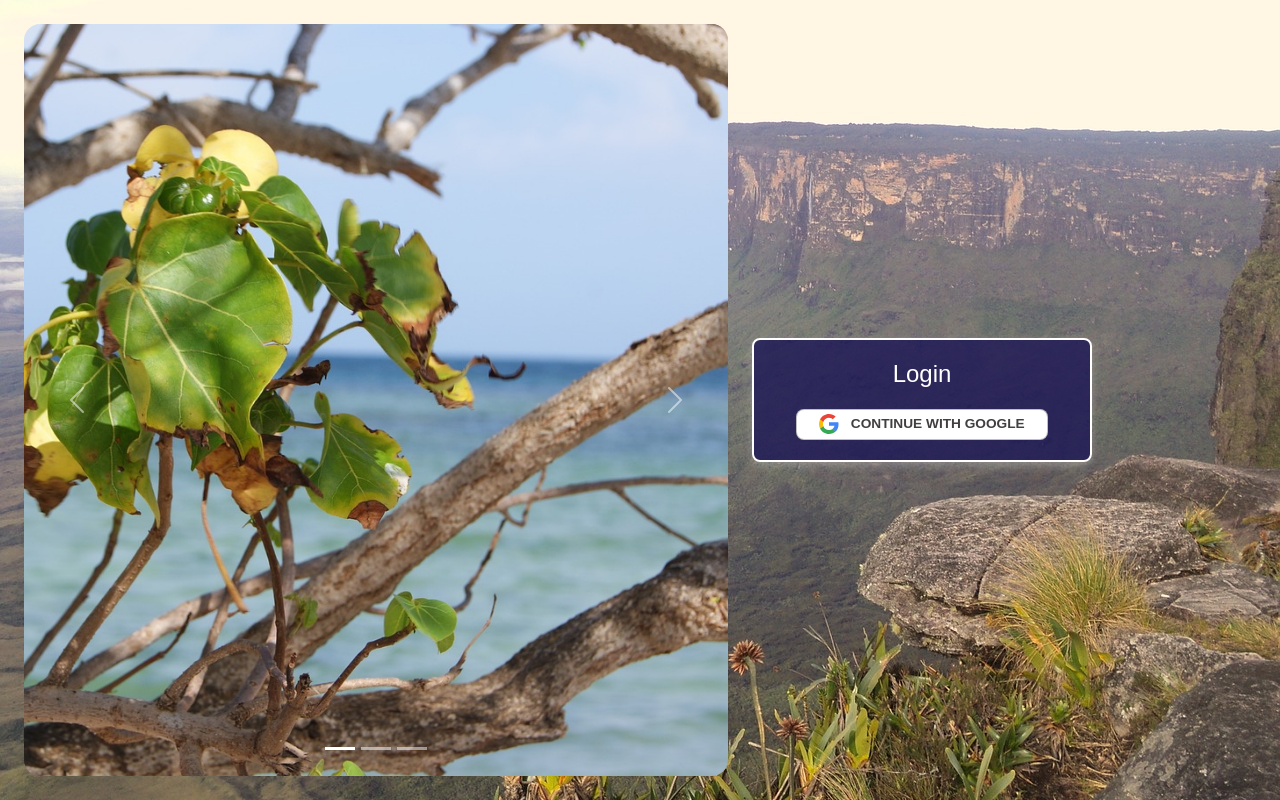
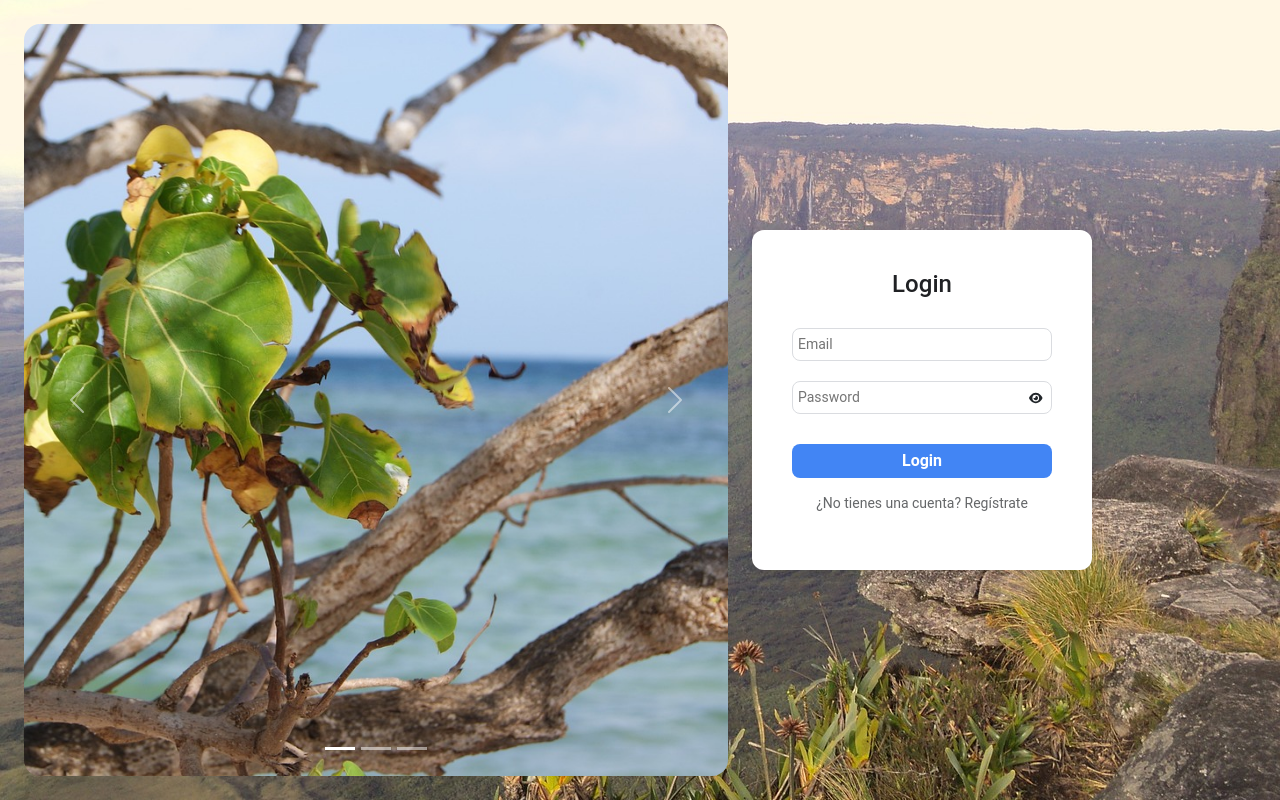
Before and after one commit to Abrahanpiloto/curso-react-fazt, a React (Vite) app: page / in a window 1280 px wide. Built offline with nearby package versions, Linux system fonts and the light colour scheme; no server answers; the database is empty; a web font is replaced by a local one.

Commit message:
cambio de login

```diff
--- a/index.html
+++ b/index.html
@@ -2,7 +2,7 @@
 <html lang="en">
   <head>
     <meta charset="UTF-8" />
-    <link rel="icon" type="image/svg+xml" href="/vite.svg" />
+    <!-- <link rel="icon" type="image/svg+xml" href="/vite.svg" /> -->
     <meta name="viewport" content="width=device-width, initial-scale=1.0" />
     <link rel="preconnect" href="https://fonts.googleapis.com" />
     <link rel="preconnect" href="https://fonts.gstatic.com" crossorigin />
--- a/package.json
+++ b/package.json
@@ -11,6 +11,9 @@
     "preview": "vite preview"
   },
   "dependencies": {
+    "@fortawesome/fontawesome-svg-core": "^6.6.0",
+    "@fortawesome/free-solid-svg-icons": "^6.6.0",
+    "@fortawesome/react-fontawesome": "^0.2.2",
     "@notionhq/client": "^2.2.15",
     "body-parser": "^1.20.2",
     "cors": "^2.8.5",
--- a/src/components/Login.jsx
+++ b/src/components/Login.jsx
@@ -1,7 +1,12 @@
 import { useState } from "react";
-import { GoogleAuthProvider, signInWithPopup } from "firebase/auth";
+import {
+  createUserWithEmailAndPassword,
+  signInWithEmailAndPassword,
+} from "firebase/auth";
 import { auth } from "../../firebase/firebase";
 import { useNavigate } from "react-router-dom";
+import { FontAwesomeIcon } from "@fortawesome/react-fontawesome";
+import { faEye, faEyeSlash } from "@fortawesome/free-solid-svg-icons";
 import beach from "../images/beach.jpg";
 import flag from "../images/flag.jpg";
 import merida from "../images/merida.jpg";
@@ -11,19 +16,45 @@ import "../styles/Login.css";
 const Login = () => {
   const [error, setError] = useState("");
   const navigate = useNavigate(); // Hook para redireccionar
+  const [email, setEmail] = useState("");
+  const [password, setPassword] = useState("");
+  const [confirmPassword, setConfirmPassword] = useState("");
+  const [isRegistering, setIsRegistering] = useState(false);
+  const [showPassword, setShowPassword] = useState(false); // Estado para mostrar/ocultar la contraseña
+  const [showConfirmPassword, setShowConfirmPassword] = useState(false); // Estado para la confirmación
 
-  const handleGoogleLogin = async () => {
-    const provider = new GoogleAuthProvider();
+  const handleLogin = async () => {
     try {
-      await signInWithPopup(auth, provider);
+      await signInWithEmailAndPassword(auth, email, password);
       navigate("/tasks"); // Redirige a la página de tareas después del inicio de sesión
     } catch (err) {
       setError(err.message);
     }
   };
 
+  const handleRegister = async () => {
+    if (password !== confirmPassword) {
+      setError("Las contraseñas no coinciden");
+      return;
+    }
+    try {
+      await createUserWithEmailAndPassword(auth, email, password);
+      navigate("/tasks");
+    } catch (err) {
+      setError(err.message);
+    }
+  };
+  const togglePasswordVisibility = () => {
+    setShowPassword(!showPassword); // Alterna entre mostrar y ocultar contraseña
+  };
+
+  const toggleConfirmPasswordVisibility = () => {
+    setShowConfirmPassword(!showConfirmPassword); // Alterna entre mostrar y ocultar confirmación
+  };
+
   return (
     <div className="row container p-4 h-100">
+      {/* esta seccion es para el Carrusel de imagenes */}
       <div className="col-md-8 h-100 d-flex align-items-center justify-content-center">
         <div id="carouselExampleIndicators" className="carousel slide h-100">
           <div className="carousel-indicators">
@@ -96,32 +127,63 @@ const Login = () => {
       {/* esta seccion sera para el login */}
       <div className="col-md-4 h-100 d-flex align-items-center justify-content-center">
         <div className="login-box">
-          <h2>Login</h2>
-          <button className="button" onClick={handleGoogleLogin}>
-            <svg
-              xmlns="http://www.w3.org/2000/svg"
-              preserveAspectRatio="xMidYMid"
-              viewBox="0 0 256 262"
+          <h2>{isRegistering ? "Registrar nuevo usuario" : "Login"}</h2>
+          <input
+            type="email"
+            placeholder="Email"
+            value={email}
+            onChange={(e) => setEmail(e.target.value)}
+            required
+          />
+          <div className="password-input-container">
+            <input
+              type={showPassword ? "text" : "password"} // Cambia entre "text" y "password"
+              placeholder="Password"
+              value={password}
+              onChange={(e) => setPassword(e.target.value)}
+              required
+            />
+            <span
+              className="password-toggle"
+              onClick={togglePasswordVisibility}
             >
-              <path
-                fill="#4285F4"
-                d="M255.878 133.451c0-10.734-.871-18.567-2.756-26.69H130.55v48.448h71.947c-1.45 12.04-9.283 30.172-26.69 42.356l-.244 1.622 38.755 30.023 2.685.268c24.659-22.774 38.875-56.282 38.875-96.027"
-              ></path>
-              <path
-                fill="#34A853"
-                d="M130.55 261.1c35.248 0 64.839-11.605 86.453-31.622l-41.196-31.913c-11.024 7.688-25.82 13.055-45.257 13.055-34.523 0-63.824-22.773-74.269-54.25l-1.531.13-40.298 31.187-.527 1.465C35.393 231.798 79.49 261.1 130.55 261.1"
-              ></path>
-              <path
-                fill="#FBBC05"
-                d="M56.281 156.37c-2.756-8.123-4.351-16.827-4.351-25.82 0-8.994 1.595-17.697 4.206-25.82l-.073-1.73L15.26 71.312l-1.335.635C5.077 89.644 0 109.517 0 130.55s5.077 40.905 13.925 58.602l42.356-32.782"
-              ></path>
-              <path
-                fill="#EB4335"
-                d="M130.55 50.479c24.514 0 41.05 10.589 50.479 19.438l36.844-35.974C195.245 12.91 165.798 0 130.55 0 79.49 0 35.393 29.301 13.925 71.947l42.211 32.783c10.59-31.477 39.891-54.251 74.414-54.251"
-              ></path>
-            </svg>
-            Continue with Google
+              <FontAwesomeIcon icon={showPassword ? faEyeSlash : faEye} />
+            </span>
+          </div>
+
+          {isRegistering && (
+            <div className="password-input-container">
+              <input
+                type={showConfirmPassword ? "text" : "password"} // Cambia entre "text" y "password"
+                placeholder="Repeat Password"
+                value={confirmPassword}
+                onChange={(e) => setConfirmPassword(e.target.value)}
+                required
+              />
+              <span
+                className="password-toggle"
+                onClick={toggleConfirmPasswordVisibility}
+              >
+                <FontAwesomeIcon
+                  icon={showConfirmPassword ? faEyeSlash : faEye}
+                />
+              </span>
+            </div>
+          )}
+          <button
+            className="button"
+            onClick={isRegistering ? handleRegister : handleLogin}
+          >
+            {isRegistering ? "Add new user" : "Login"}
           </button>
+          <p
+            onClick={() => setIsRegistering(!isRegistering)}
+            className="toggle-link"
+          >
+            {isRegistering
+              ? "¿Ya tienes una cuenta? Inicia sesión"
+              : "¿No tienes una cuenta? Regístrate"}
+          </p>
           {error && <p>{error}</p>}
         </div>
       </div>
--- a/src/styles/Login.css
+++ b/src/styles/Login.css
@@ -14,13 +14,13 @@
 }
 
 .login-box {
-  background-color: #1c1755ce;
-  padding: 20px;
-  border-radius: 8px;
-  box-shadow: 0 4px 8px rgba(228, 226, 226, 0.3);
+  background-color: #fff;
+  padding: 40px;
+  border-radius: 12px;
+  box-shadow: 0 4px 10px rgba(0, 0, 0, 0.1);
+  width: 100%;
   max-width: 400px;
-  width: 100%;
-  border: 2px solid white;
+  text-align: center;
 }
 
 h2 {
@@ -31,35 +31,106 @@ h2 {
 }
 
 /* From Uiverse.io by Yaya12085 */
-button {
-  margin: 0 auto;
-  max-width: 320px;
-  display: flex;
-  padding: 0.3rem 1.4rem;
-  font-size: 0.855rem;
-  line-height: 1.25rem;
-  font-weight: 700;
-  text-align: center;
-  text-transform: uppercase;
-  vertical-align: middle;
-  align-items: center;
-  border-radius: 0.5rem;
-  border: 1px solid rgba(0, 0, 0, 0.25);
-  gap: 0.75rem;
-  color: rgb(65, 63, 63);
-  background-color: #fff;
-  cursor: pointer;
-  transition: all 0.6s ease;
+/* Título del formulario */
+.login-box h2 {
+  font-family: "Roboto", sans-serif;
+  font-size: 24px;
+  font-weight: 500;
+  margin-bottom: 20px;
+  color: #202124;
 }
 
-.button svg {
-  height: 20px;
+/* Input fields */
+.login-box input {
+  width: 100%;
+  padding: 5px;
+  margin: 10px 0;
+  border-radius: 8px;
+  border: 1px solid #dadce0;
+  font-size: 14px;
+  font-family: "Roboto", sans-serif;
+  color: #202124;
+  background-color: #fff;
+  transition: border-color 0.3s ease;
 }
 
-button:hover {
-  transform: scale(1.02);
+/* Cambia el borde cuando el input está activo o enfocado */
+.login-box input:focus {
+  border-color: #4285f4;
+  outline: none;
 }
-p {
-  color: #ff5252; /* Color para mensajes de error */
-  text-align: center;
+
+/* Botón para Login/Registro */
+.login-box .button {
+  width: 100%;
+  padding: 5px;
+  margin-top: 20px;
+  background-color: #4285f4;
+  color: white;
+  font-size: 16px;
+  border: none;
+  border-radius: 8px;
+  cursor: pointer;
+  font-family: "Roboto", sans-serif;
+  font-weight: 600;
+  transition: background-color 0.2s ease;
 }
+
+/* Efecto hover para el botón */
+.login-box .button:hover {
+  background-color: #357ae8;
+}
+
+/* Enlace de alternancia entre Login/Registro */
+.login-box .toggle-link {
+  color: #656769;
+  cursor: pointer;
+  margin-top: 15px;
+  font-size: 14px;
+
+  font-family: "Roboto", sans-serif;
+  transition: color 0.2s ease;
+}
+
+.login-box .toggle-link:hover {
+  color: #357ae8;
+}
+
+/* Mensaje de error */
+.login-box p {
+  color: #d93025;
+  margin-top: 10px;
+  font-size: 14px;
+}
+
+/* Para pantallas pequeñas */
+@media (max-width: 768px) {
+  .row.container {
+    padding: 20px;
+  }
+
+  .login-box {
+    width: 100%;
+    padding: 20px;
+  }
+}
+.password-input-container {
+  position: relative;
+  display: flex;
+  align-items: center;
+}
+
+.password-input-container input {
+  width: 100%;
+  padding-right: 40px; /* Deja espacio para el icono */
+}
+
+.password-toggle {
+  position: absolute;
+  right: 10px;
+  cursor: pointer;
+}
+
+.password-toggle svg {
+  font-size: 12px;
+}
--- a/src/styles/Pagination.css
+++ b/src/styles/Pagination.css
@@ -17,6 +17,7 @@
   color: #fff;
   padding: 5px 10px;
   border: 1px solid #ccc;
+  border-radius: 8px;
   margin: 0 5px;
   cursor: pointer;
   transition: background-color 0.3s ease;
--- a/src/styles/TaskCard.css
+++ b/src/styles/TaskCard.css
@@ -46,8 +46,8 @@
   display: inline-block;
   padding: 4px 10px;
   font-size: 8px;
-  /* font-weight: bold; */
-  /* font-weight: 900; */
+  font-weight: bold;
+  /* font-weight: 600; */
   text-align: center;
   text-decoration: none;
   color: #fff;
```
Also changed, not shown: 1 other file (tests, documents, lock files or other folders).
